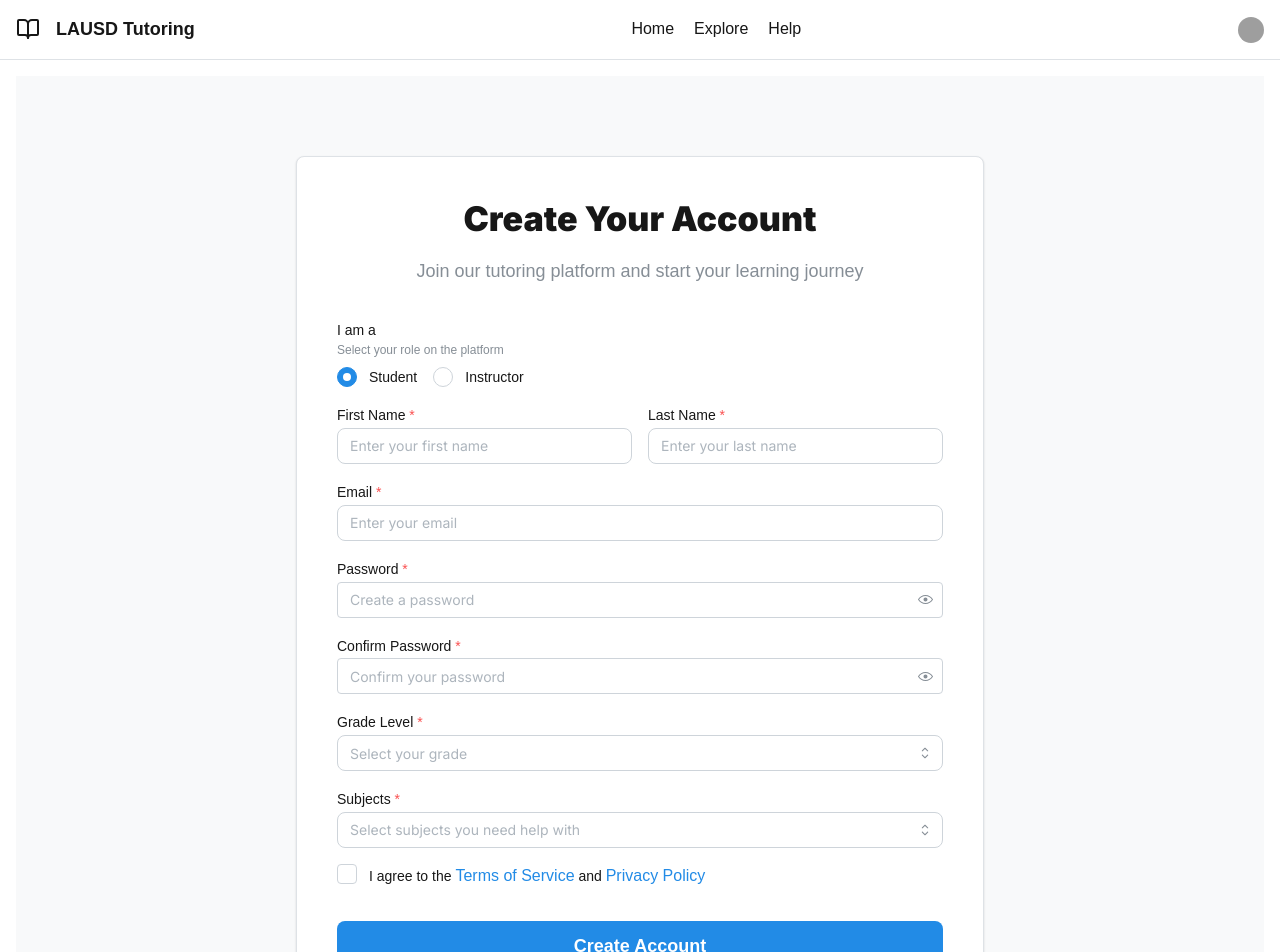
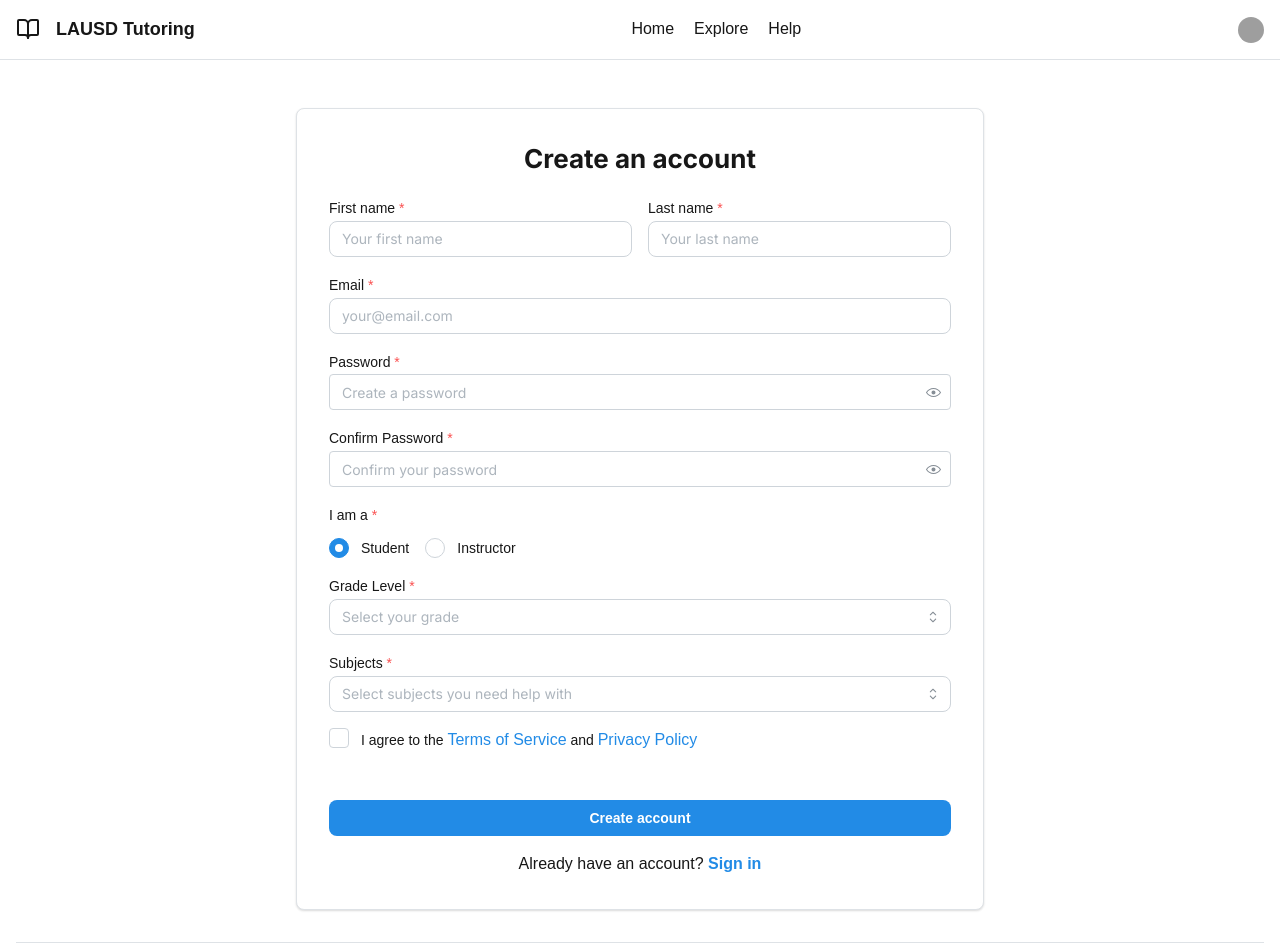
Before and after one commit to ejinsw/acm-cloud-lausd, a Next.js app in the folder frontend/: page /auth/sign-up in a window 1280 px wide. Shown: the top 952 px of the page. Built offline with nearby package versions, Linux system fonts and the light colour scheme; grey boxes are pictures that could not be loaded.

Commit message:
fix: suspense issues on frontend

```diff
--- a/frontend/src/app/auth/sign-up/page.tsx
+++ b/frontend/src/app/auth/sign-up/page.tsx
@@ -1,17 +1,16 @@
 "use client";
 
+import { useState } from "react";
 import {
   Container,
   Title,
   Text,
-  Box,
   Paper,
   Stack,
   TextInput,
   PasswordInput,
   Button,
   Group,
-  Divider,
   Select,
   Radio,
   Checkbox,
@@ -22,8 +21,8 @@
 import { CheckCircle2, XCircle } from "lucide-react";
 import Link from "next/link";
 import { useRouter } from "next/navigation";
-import { useState } from "react";
 import { routes } from "../../routes";
+import PageWrapper from "@/components/PageWrapper";
 
 interface SignUpFormData {
   email: string;
@@ -52,7 +51,7 @@
   { value: "computer_science", label: "Computer Science" },
 ];
 
-export default function SignUpPage() {
+function SignUpContent() {
   const router = useRouter();
   const [loading, setLoading] = useState(false);
 
@@ -71,21 +70,13 @@
     validate: {
       email: (value) => (/^\S+@\S+$/.test(value) ? null : "Invalid email"),
       password: (value) =>
-        value.length < 8
-          ? "Password must be at least 8 characters long"
-          : null,
+        value.length < 8 ? "Password must be at least 8 characters" : null,
       confirmPassword: (value, values) =>
-        value !== values.password ? "Passwords do not match" : null,
+        value !== values.password ? "Passwords did not match" : null,
       firstName: (value) =>
         value.length < 2 ? "First name must be at least 2 characters" : null,
       lastName: (value) =>
         value.length < 2 ? "Last name must be at least 2 characters" : null,
-      grade: (value, values) =>
-        values.role === "student" && !value ? "Please select your grade" : null,
-      subjects: (value, values) =>
-        values.role === "student" && (!value || value.length === 0)
-          ? "Please select at least one subject"
-          : null,
       agreeToTerms: (value) =>
         !value ? "You must agree to the terms and conditions" : null,
     },
@@ -95,25 +86,26 @@
     setLoading(true);
     try {
       // TODO: Implement actual sign-up logic here
-      console.log("Form submitted:", values);
+      console.log("Sign up attempt:", values);
+
+      // Simulate API call
+      await new Promise((resolve) => setTimeout(resolve, 1000));
 
       notifications.show({
         title: "Success!",
         message: "Your account has been created successfully.",
         color: "green",
         icon: <CheckCircle2 size={16} />,
-        autoClose: 5000,
       });
 
-      // Redirect to the appropriate dashboard based on role
-      router.push(values.role === "student" ? routes.studentDashboard : routes.instructorDashboard);
+      // Redirect to sign in page
+      router.push(routes.signIn);
     } catch {
       notifications.show({
         title: "Error",
         message: "Failed to create account. Please try again.",
         color: "red",
         icon: <XCircle size={16} />,
-        autoClose: 5000,
       });
     } finally {
       setLoading(false);
@@ -121,43 +113,24 @@
   };
 
   return (
-    <main>
-      <Box py={80} style={{ backgroundColor: "#f8f9fa" }}>
-        <Container size="sm">
-          <Paper radius="md" p={40} withBorder>
-            <Stack gap="xl">
-              <div style={{ textAlign: "center" }}>
-                <Title order={1} size="h1" fw={900} mb="md">
-                  Create Your Account
+    <Container size="sm" py="xl">
+      <Paper radius="md" p="xl" withBorder>
+        <Title order={2} mb="lg" ta="center">
+          Create an account
         </Title>
-                <Text size="lg" c="dimmed">
-                  Join our tutoring platform and start your learning journey
-                </Text>
-              </div>
 
         <form onSubmit={form.onSubmit(handleSubmit)}>
-                <Stack gap="md">
-                  <Radio.Group
-                    label="I am a"
-                    description="Select your role on the platform"
-                    {...form.getInputProps("role")}
-                  >
-                    <Group mt="xs">
-                      <Radio value="student" label="Student" />
-                      <Radio value="instructor" label="Instructor" />
-                    </Group>
-                  </Radio.Group>
-
+          <Stack>
             <Group grow>
               <TextInput
-                      label="First Name"
-                      placeholder="Enter your first name"
+                label="First name"
+                placeholder="Your first name"
                 required
                 {...form.getInputProps("firstName")}
               />
               <TextInput
-                      label="Last Name"
-                      placeholder="Enter your last name"
+                label="Last name"
+                placeholder="Your last name"
                 required
                 {...form.getInputProps("lastName")}
               />
@@ -165,7 +138,7 @@
 
             <TextInput
               label="Email"
-                    placeholder="Enter your email"
+              placeholder="your@email.com"
               required
               {...form.getInputProps("email")}
             />
@@ -183,6 +156,17 @@
               required
               {...form.getInputProps("confirmPassword")}
             />
+
+            <Radio.Group
+              label="I am a"
+              required
+              {...form.getInputProps("role")}
+            >
+              <Group mt="xs">
+                <Radio value="student" label="Student" />
+                <Radio value="instructor" label="Instructor" />
+              </Group>
+            </Radio.Group>
 
             {form.values.role === "student" && (
               <>
@@ -221,32 +205,27 @@
               {...form.getInputProps("agreeToTerms", { type: "checkbox" })}
             />
 
-                  <Button
-                    type="submit"
-                    size="lg"
-                    loading={loading}
-                    radius="md"
-                    mt="md"
-                  >
-                    Create Account
+            <Button type="submit" fullWidth mt="xl" loading={loading}>
+              Create account
             </Button>
           </Stack>
         </form>
 
-              <Divider label="or" labelPosition="center" />
-
-              <Group justify="center">
-                <Text size="sm" c="dimmed">
+        <Text ta="center" mt="md">
           Already have an account?{" "}
-                  <Anchor component={Link} href={routes.signIn}>
+          <Anchor component={Link} href={routes.signIn} fw={700}>
             Sign in
           </Anchor>
         </Text>
-              </Group>
-            </Stack>
       </Paper>
     </Container>
-      </Box>
-    </main>
   );
 }
+
+export default function SignUpPage() {
+  return (
+    <PageWrapper>
+      <SignUpContent />
+    </PageWrapper>
+  );
+}
--- /dev/null
+++ b/frontend/src/components/PageWrapper.tsx
@@ -0,0 +1,22 @@
+"use client";
+
+import { Suspense } from "react";
+import { Center, Loader } from "@mantine/core";
+
+interface PageWrapperProps {
+  children: React.ReactNode;
+}
+
+export default function PageWrapper({ children }: PageWrapperProps) {
+  return (
+    <Suspense
+      fallback={
+        <Center h={400}>
+          <Loader size="lg" />
+        </Center>
+      }
+    >
+      {children}
+    </Suspense>
+  );
+}
```
Also changed, not shown: frontend/src/app/auth/sign-in/page.tsx (+19 -25 lines), frontend/src/app/confirm-account/page.tsx (+10 -1 lines), frontend/src/app/dashboard/student/page.tsx (+15 -5 lines), frontend/src/app/instructor/[id]/page.tsx (+10 -2 lines), frontend/src/app/profile/page.tsx (+4 -11 lines), frontend/src/app/sessions/explore/[id]/page.tsx (+10 -1 lines), frontend/src/app/sessions/explore/page.tsx (+17 -10 lines). Lines whose indentation alone changed are shown as unchanged.
